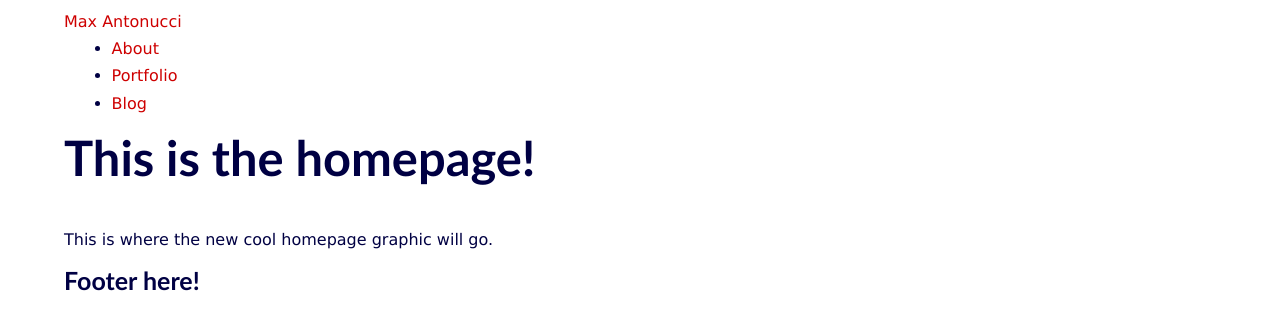
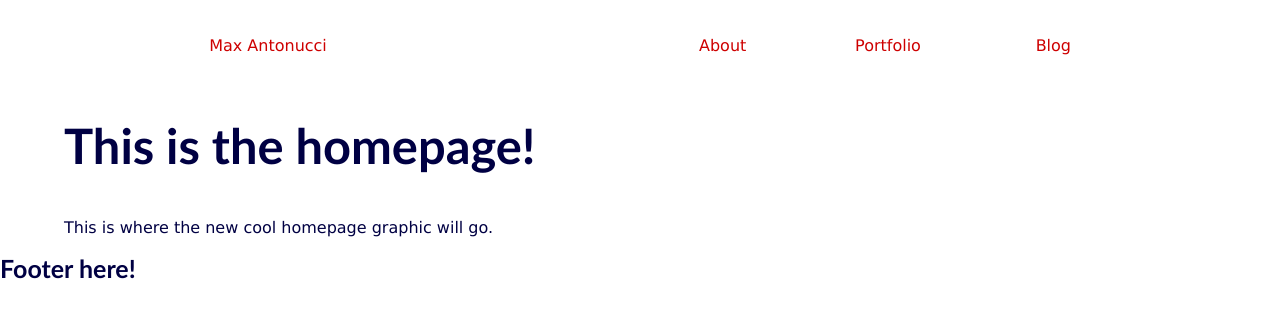
Before and after one commit to maxx1128/maxx1128.github.io, a Jekyll site: the page built from index.html, in a window 1280 px wide. Shown: the top 330 px of the page. Built offline with Jekyll 4.4.1, drawn with Linux system fonts in a browser that asks for light colours; some web fonts are replaced; the list of posts is cut into pages by our own code.

Commit message:
Created a flexbox, responsive nav menu setup

```diff
--- a/_includes/header.html
+++ b/_includes/header.html
@@ -1,8 +1,13 @@
 <header>
 
+  <div class="header-container">
     <a class="site-title" href="{{ site.baseurl }}/">{{ site.title }}</a>
 
-  <ul>
+    <a class="header-icon" href="javascript:void(0)">
+      icon
+    </a>
+
+    <ul class="site-menu">
       {% for menu in site.data.menu %}
         <li>
           <a href="{{ menu.link | prepend: site.baseurl }}">
@@ -11,5 +16,6 @@
         </li>
       {% endfor %}
     </ul>
+  </div>
 
 </header>
--- /dev/null
+++ b/_sass/components/_nav.scss
@@ -0,0 +1,63 @@
+header {
+	@include padding(1.5em null);
+}
+
+.header-container {
+	@include flexy-row();
+	@include flexy-spacing(between);
+
+	@include flexy-container(em(1024px));
+
+	padding: .5em 1em;
+	text-align: left;
+
+	@include flexy-breakpoint($tablet-screen) {
+		text-align: center;
+	}
+}
+
+.site-title {
+	@include padding(.5em);
+	@include flexy-span(6);
+
+	@include flexy-breakpoint($tablet-screen) {
+		@include flexy-span(3);
+	}
+}
+
+.site-menu {
+	@include flexy-row();
+	@include flexy-span(12);
+	display: none;
+
+	list-style: none;
+
+	li {
+		display: inline-block;
+		@include flexy-span(12);
+
+		@include padding(null .5em);
+
+		text-align: center;
+	}
+
+	@include flexy-breakpoint($tablet-screen) {
+		@include flexy-span(6);
+
+		display: inline-flex;
+
+		li {
+			@include flexy-span(auto);
+		}
+	}
+}
+
+.header-icon {
+	@include flexy-span(2);
+
+	text-align: center;
+
+	@include flexy-breakpoint($tablet-screen) {
+		display: none;
+	}
+}
--- a/_sass/layout/_grid.scss
+++ b/_sass/layout/_grid.scss
@@ -1,7 +1,11 @@
 body {
+	margin: 0;
+}
+
+.wrapper {
 	@include flexy-container(90%);
 }
 
-header, footer {
+header, footer, .page-content {
 	width: 100%;
 }
--- a/css/main.scss
+++ b/css/main.scss
@@ -29,7 +29,8 @@
   'components/lists',
   'components/pre',
   'components/buttons',
-  'components/syntax';
+  'components/syntax',
+  'components/nav';
 
 @import
   'pages/home';
```
Lines whose indentation alone changed are shown as unchanged.
